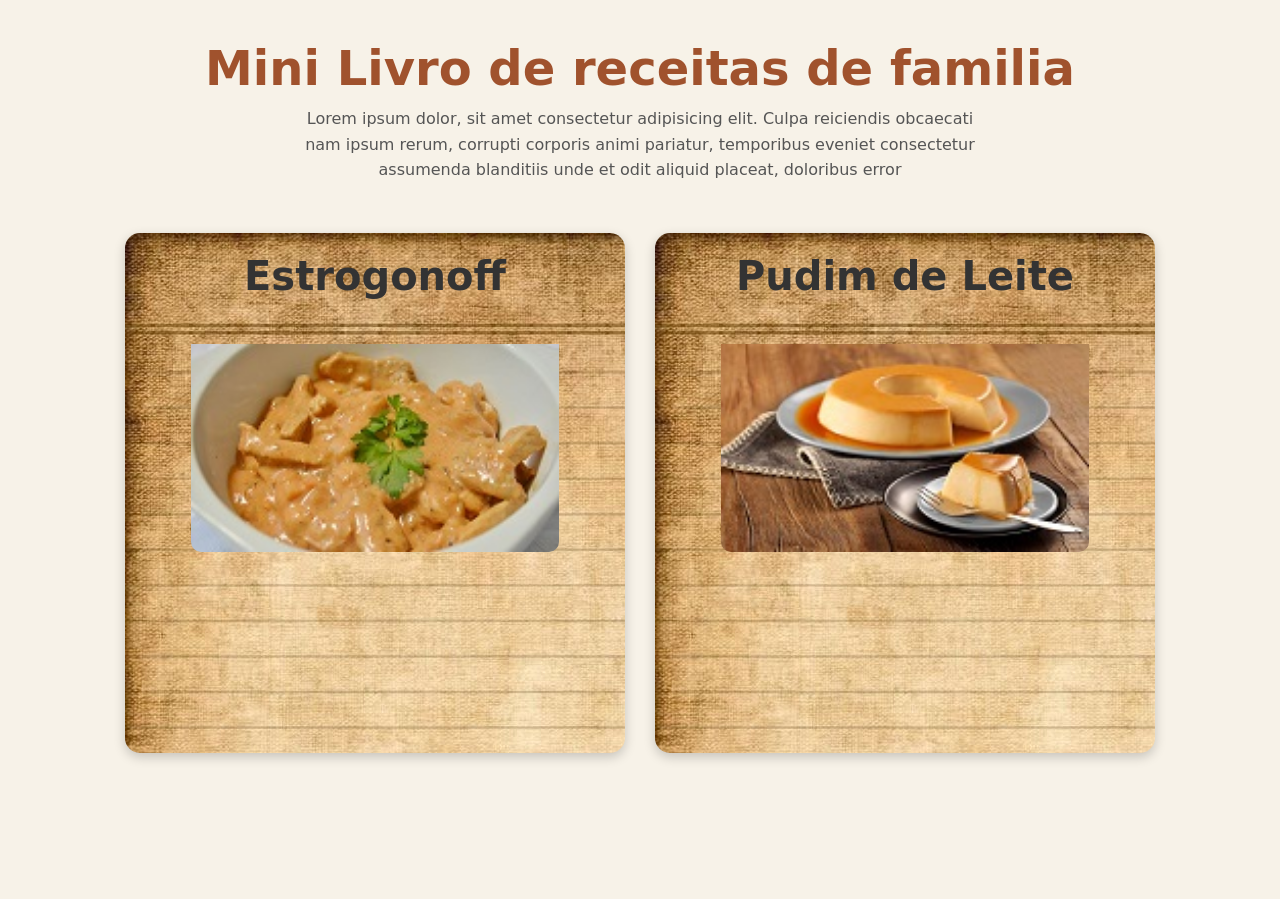
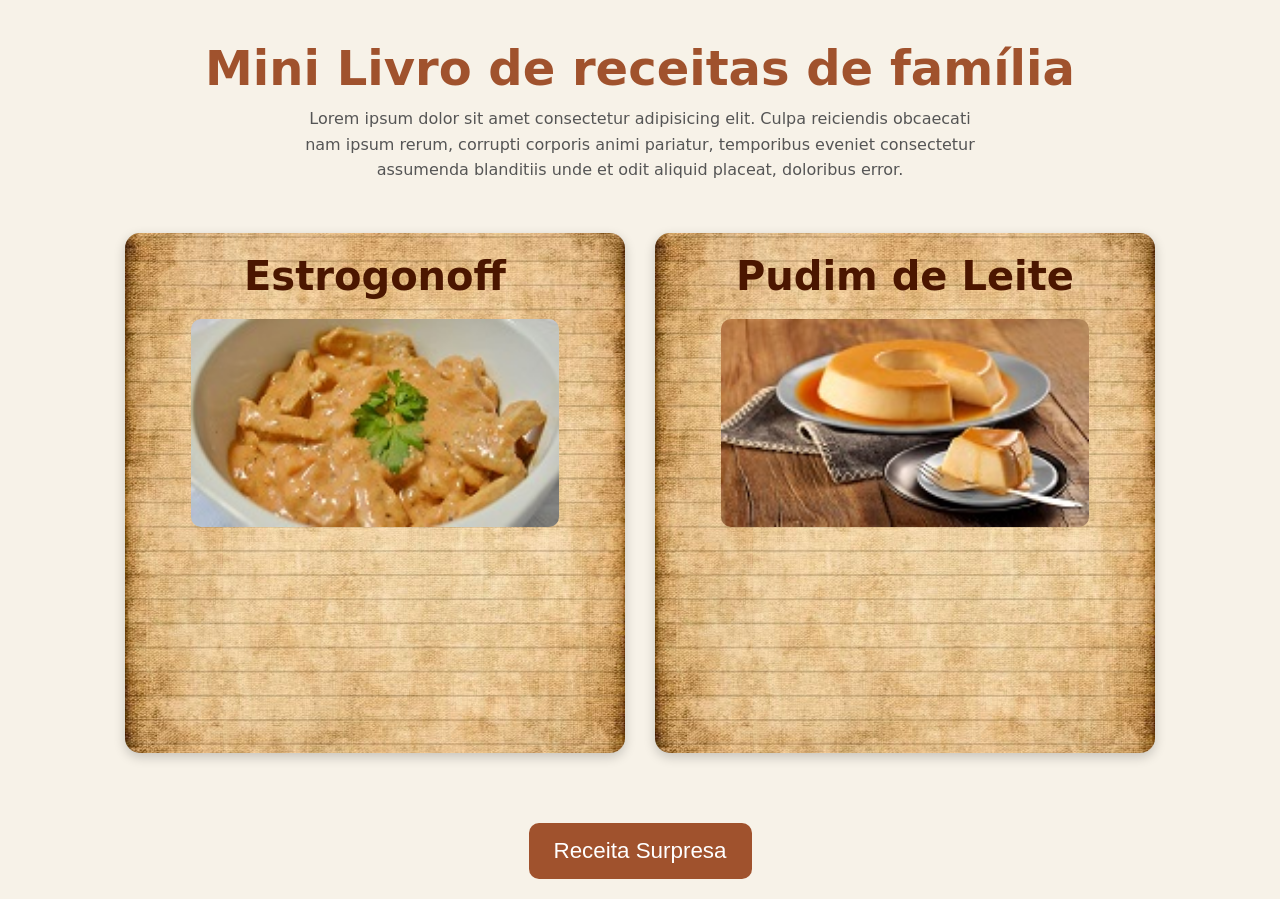
Before and after one commit to tsudaspontodev/WilsonLivroReceita, a plain HTML site: page index.html in a window 1280 px wide. Before the commit the page ends 800 px from the top, so only its background shows below. Drawn offline with Linux system fonts and the light colour scheme; a web font is replaced by a local one.

Commit message:
implementado javascript

```diff
--- a/index.html
+++ b/index.html
@@ -1,5 +1,4 @@
 <!DOCTYPE html>
-
 <html lang="pt-br">
 
 <head>
@@ -7,7 +6,7 @@
     <meta charset="UTF-8">
     <meta name="viewport" content="width=device-width, initial-scale=1.0">
     <link rel="stylesheet" href="style/style.css">
-    <script src="scripts/scripts.js"></script>
+    <script src="scripts/scripts.js" defer></script>
 
     <title>Meu Livro de Receitas</title>
 
@@ -16,117 +15,102 @@
 <body>
 
     <header>
-
-        <h1 class="titulo">Mini Livro de receitas de familia</h1>
-        <p class="">Lorem ipsum dolor, sit amet consectetur adipisicing elit. Culpa reiciendis obcaecati nam ipsum
+        <h1 class="titulo">Mini Livro de receitas de família</h1>
+        <p>Lorem ipsum dolor sit amet consectetur adipisicing elit. Culpa reiciendis obcaecati nam ipsum
             rerum, corrupti corporis animi pariatur, temporibus eveniet consectetur assumenda blanditiis unde et odit
-            aliquid placeat, doloribus error</p>
-
+            aliquid placeat, doloribus error.</p>
     </header>
 
     <main class="container">
 
         <section class="receitas">
 
+            <!-- CARD 1 -->
             <aside>
-
                 <div class="card">
                     <div class="card-inner">
                         <div class="card-front">
-
                             <h2>Estrogonoff</h2>
                             <img src="assets/estrogonof_pqno.jpg" alt="">
+                        </div>
 
-                        </div>
                         <div class="card-back">
                             <p>
-                                <strong class="Ingredientes">Ingredientes</strong>
-                                1 kg de carne bem picadinho ( bem pequenininho mesmo)
-                                01 tomate picadinho
-                                01 cebola picadinha
-                                02 alhos picados
-                                mostarda
-                                ketchup
-                                coentro bem picadinho
-                                temperos em geral - somente pitadas
-                                sal a gosto
-                                01 latinha de creme de leite ( sem soro)
 
-                                <strong class="modoPreparo">Modo de Preparo</strong>
+                            <p><strong class="Ingredientes">Ingredientes</strong> 1 kg de carne bem picadinho ( bem
+                                pequenininho mesmo) 01 tomate picadinho 01 cebola picadinha 02 alhos picados mostarda
+                                ketchup coentro bem picadinho temperos em geral - somente pitadas sal a gosto 01 latinha
+                                de creme de leite ( sem soro)
 
+                                <strong class="modoPreparo">Modo de Preparo</strong> Refogue o tomate a cebola o alho,
+                                ponha a carne os temperos em geral e deixe fritar um pouco, depois ponha na panela de
+                                pressao para ferver com um pouquinho de agua ( bem pouquinho), abra a panela quando
+                                estiver bem molinha a carne ( que é bem rapido uns 15 min.), depois ponha o coentro , a
+                                mostarda ( bastante) o ketchup ( menos que a mostarda) e deixe apurar um pouquinho,
+                                depois ponha o creme de leite, e esta pronto, sirva com arroz branco e batata palha.Uma
+                                delicia
+                            </p>
 
-                                Refogue o tomate a cebola o alho, ponha a carne os temperos em geral e deixe fritar um
-                                pouco, depois ponha na panela de pressao para ferver com um pouquinho de agua ( bem
-                                pouquinho), abra a panela quando estiver bem molinha a carne ( que é bem rapido uns 15
-                                min.), depois ponha o coentro , a mostarda ( bastante) o ketchup ( menos que a mostarda)
-                                e deixe apurar um pouquinho, depois ponha o creme de leite, e esta pronto, sirva com
-                                arroz branco e batata palha.Uma delicia
 
                             </p>
                         </div>
                     </div>
                 </div>
-
             </aside>
 
+            <!-- CARD 2 -->
             <aside>
-
                 <div class="card">
                     <div class="card-inner">
                         <div class="card-front">
                             <h2>Pudim de Leite</h2>
-                            <img src="assets/pudimdeleite_pqno.jpg" alt="" width="100px">
+                            <img src="assets/pudimdeleite_pqno.jpg" alt="">
+                        </div>
 
-                        </div>
                         <div class="card-back">
-                            <p>
-                                <strong class="Ingredientes">Ingredientes</strong>
+                            <p> <strong class="Ingredientes">Ingredientes</strong> Uma colher de chá de amido de milho -
+                                3 ovos grandes - 1 lata de leite condensado - 1 lata de leite (lata do leite condensado)
+                                Calda - 1 xícara de açucar - 1 colher de sopa de aguá
 
-                                Uma colher de chá de amido de milho
-                                - 3 ovos grandes
-                                - 1 lata de leite condensado
-                                - 1 lata de leite (lata do leite condensado)
-                                Calda
-                                - 1 xícara de açucar
-                                - 1 colher de sopa de aguá
-
-                                <strong class="modoPreparo">Modo de Preparo</strong>
-
-                                Misture todos os ingredientes no liquidificador
-                                Calda
-                                1. Coloque o açucar numa panela e ligue o fogo vá despeando a aguá de pouquinho em
-                                pouquinho ate virar um caramelo e depois despeje a calda na forma
-                                Banho maria
-                                2. Despeje a calda em cima da forma de pudim cobrindo-a com caramelo e depois despeje a
-                                massa em cima da calda
-                                3. Coloque aguá em uma travessa de vidro e coloque a forma em cima e leve ao forno numa
-                                temperatura de 180 graus
-                                Informações adicionais:
+                                <strong class="modoPreparo">Modo de Preparo</strong> Misture todos os ingredientes no
+                                liquidificador Calda 1. Coloque o açucar numa panela e ligue o fogo vá despeando a aguá
+                                de pouquinho em pouquinho ate virar um caramelo e depois despeje a calda na forma Banho
+                                maria 2. Despeje a calda em cima da forma de pudim cobrindo-a com caramelo e depois
+                                despeje a massa em cima da calda 3. Coloque aguá em uma travessa de vidro e coloque a
+                                forma em cima e leve ao forno numa temperatura de 180 graus Informações adicionais:
                                 Quebre os ovos numa xícara pra que não tenha perigo de estarem estragados
-
                             </p>
                         </div>
                     </div>
                 </div>
-
             </aside>
 
+            <!-- BOTÃO + CARD SURPRESA -->
+            <div class="surpresa-box">
+
+                <button id="btn-surpresa">Receita Surpresa</button>
+
+                <div class="card surpresa-card hidden">
+                    <div class="card">
+                    <div class="card-inner">
+
+                        <div class="card-front">
+                            <h2 id="titulo-surpresa">???</h2>
+                            <img id="img-surpresa" src="" alt="Receita surpresa">
+                        </div>
+
+                        <div class="card-back">
+                            <p id="texto-surpresa"></p>
+                        </div>
+
+                    </div>
+                </div>
+                </div>
+            </div>
 
         </section>
 
-
-
-
-
     </main>
-
-
-
-
-
-
-
-
 
 </body>
 
--- a/scripts/scripts.js
+++ b/scripts/scripts.js
@@ -0,0 +1,65 @@
+const receitasSurpresa = [
+    {
+        titulo: "Bolo de Cenoura",
+        imagem: "assets/bolo_cenoura.jpg",
+        texto: `
+            <strong class="Ingredientes">Ingredientes</strong>
+            3 cenouras médias picadas<br>
+            3 ovos<br>
+            1 xícara de óleo<br>
+            2 xícaras de farinha<br>
+            2 xícaras de açúcar<br>
+            1 colher de fermento<br><br>
+
+            <strong class="modoPreparo">Modo de Preparo</strong>
+            Bata tudo no liquidificador, asse por 40 minutos a 180 graus e finalize com calda de chocolate.
+        `
+    },
+    {
+        titulo: "Arroz Doce Cremoso",
+        imagem: "assets/arroz_doce.jpg",
+        texto: `
+            <strong class="Ingredientes">Ingredientes</strong>
+            1 xícara de arroz<br>
+            1 litro de leite<br>
+            1 lata de leite condensado<br>
+            Canela a gosto<br><br>
+
+            <strong class="modoPreparo">Modo de Preparo</strong>
+            Cozinhe o arroz, adicione o leite e o leite condensado e deixe engrossar. Sirva quente.
+        `
+    },
+    {
+        titulo: "Panqueca Simples",
+        imagem: "assets/panqueca.jpg",
+        texto: `
+            <strong class="Ingredientes">Ingredientes</strong>
+            1 ovo<br>
+            1 xícara de leite<br>
+            1 xícara de farinha<br>
+            Sal a gosto<br><br>
+
+            <strong class="modoPreparo">Modo de Preparo</strong>
+            Bata tudo e frite pequenas porções em frigideira untada.
+        `
+    }
+];
+
+document.getElementById("btn-surpresa").addEventListener("click", function () {
+
+    // Seleciona receita aleatória
+    const sorteada = receitasSurpresa[Math.floor(Math.random() * receitasSurpresa.length)];
+
+    // Atualiza conteúdo no card
+    document.getElementById("titulo-surpresa").innerHTML = sorteada.titulo;
+    document.getElementById("img-surpresa").src = sorteada.imagem;
+    document.getElementById("texto-surpresa").innerHTML = sorteada.texto;
+
+    // Mostra card caso esteja oculto
+    document.querySelector(".surpresa-card").classList.remove("hidden");
+
+    // Efeito flip
+    setTimeout(() => {
+        document.querySelector(".surpresa-card .card-inner").style.transform = "rotateY(180deg)";
+    }, 100);
+});
--- a/style/style.css
+++ b/style/style.css
@@ -1,18 +1,22 @@
-@import url('https://fonts.googleapis.com/css2?family=Style+Script&display=swap');
+@import url('https://fonts.googleapis.com/css2?family=Style+Script&family=Poppins:wght@300;400;600&display=swap');
 
 /* Reset básico */
 * {
     margin: 0;
     padding: 0;
     box-sizing: border-box;
-    font-family: "Style Script", cursive;
-    /* font-family: "Poppins", sans-serif; */
 }
 
 body {
     background: #f7f2e8;
     color: #333;
     padding: 20px;
+    font-family: "Style Script", cursive;
+}
+
+/* Títulos com a fonte decorativa */
+h1, h2 {
+    font-family: "Style Script", cursive;
 }
 
 /* Cabeçalho */
@@ -52,7 +56,6 @@ header p {
 
 /* Card com efeito flip */
 .card {
-
     width: 500px;
     height: 520px;
     perspective: 1000px;
@@ -71,10 +74,8 @@ header p {
     transform: rotateY(180deg);
 }
 
-/* Frente e verso */
-.card-front,
-.card-back {
-
+/* Frente e verso padrão */
+.card-front, .card-back {
     position: absolute;
     width: 100%;
     height: 100%;
@@ -86,72 +87,117 @@ header p {
     text-align: center;
 }
 
-/* Frente */
-
-.card-front {
+/* Fundo decorativo */
+.card-front,
+.card-back {
     background-image: url(../assets/fundo.jpeg);
-
+    background-size: cover;
+    background-position: center;
 }
 
+/* Frente */
 .card-front h2 {
     font-size: 2.5rem;
+    color: #4b1600;
 }
 
 .card-front img {
-    padding-top: 30px;
-    margin: 0 auto;
-}
-
-
-.card-front img {
-
     width: 80%;
     border-radius: 10px;
-    margin-top: 15px;
+    margin-top: 20px;
 }
 
 /* Verso */
 .card-back {
-    background-image: url(../assets/fundo.jpeg);
-    background-size: cover;
-    background-position: center;
-
+    transform: rotateY(180deg);
+    border: 8px solid #5a1b00;
     display: flex;
     justify-content: center;
     align-items: center;
-
-    padding: 30px;
-    text-align: center;
-
-    border: 10px solid #5a1b00;
-    border-radius: 10px;
-
-    transform: rotateY(180deg);
-    backface-visibility: hidden;
-
+    padding: 25px;
 }
 
 .card-back p {
-    font-size: 21px;
+    font-size: 18px;
+    line-height: 1.4;
+    color: #2c1a13;
 }
 
-/* .card-back {
-    transform: rotateY(180deg);
-    background: #fff7e6;
-    display: flex;
-    align-items: center;
-    justify-content: center;
-    padding: 25px;
-} */
+/* Destaques de texto */
+.Ingredientes,
+.modoPreparo {
+    display: block;
+    margin: 15px 0 10px;
+    font-weight: bold;
+    font-size: 22px;
+    color: #4b1600;
+    text-decoration: underline;
+}
 
-/* Responsivo */
-@media (max-width: 600px) {
-    header .titulo {
+/* Responsividade */
+@media (max-width: 900px) {
+    .card {
+        width: 350px;
+        height: 420px;
+    }
+
+    .card-front h2 {
         font-size: 2rem;
     }
 
-    .card {
-        width: 200px;
-        height: 280px;
+    .card-back p {
+        font-size: 16px;
     }
 }
+
+@media (max-width: 600px) {
+    header .titulo {
+        font-size: 2.2rem;
+    }
+
+    .card {
+        width: 260px;
+        height: 340px;
+    }
+
+    .card-front h2 {
+        font-size: 1.8rem;
+    }
+
+    .card-back p {
+        font-size: 14px;
+    }
+}
+
+/* Caixa que contém botão + card */
+.surpresa-box {
+    width: 100%;
+    text-align: center;
+    margin-top: 40px;
+}
+
+/* Botão estilizado */
+#btn-surpresa {
+    padding: 15px 25px;
+    background: #a0522d;
+    color: white;
+    font-size: 1.4rem;
+    border: none;
+    border-radius: 10px;
+    cursor: pointer;
+    transition: 0.3s;
+}
+
+#btn-surpresa:hover {
+    background: #7a3d21;
+}
+
+/* Esconder card inicialmente */
+.hidden {
+    display: none;
+}
+
+/* Card surpresa segue o mesmo estilo */
+.surpresa-card {
+    margin: 30px auto;
+}
```
